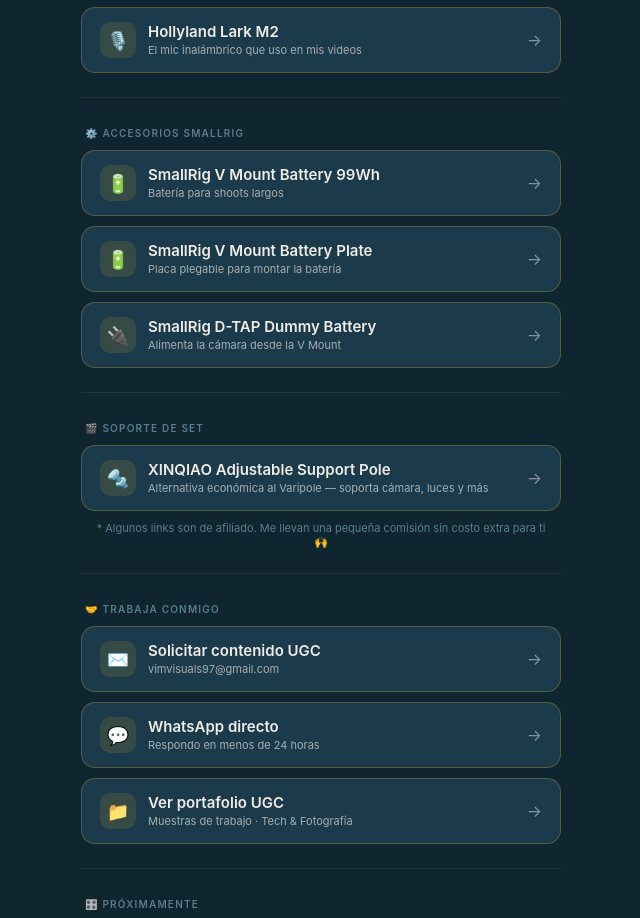
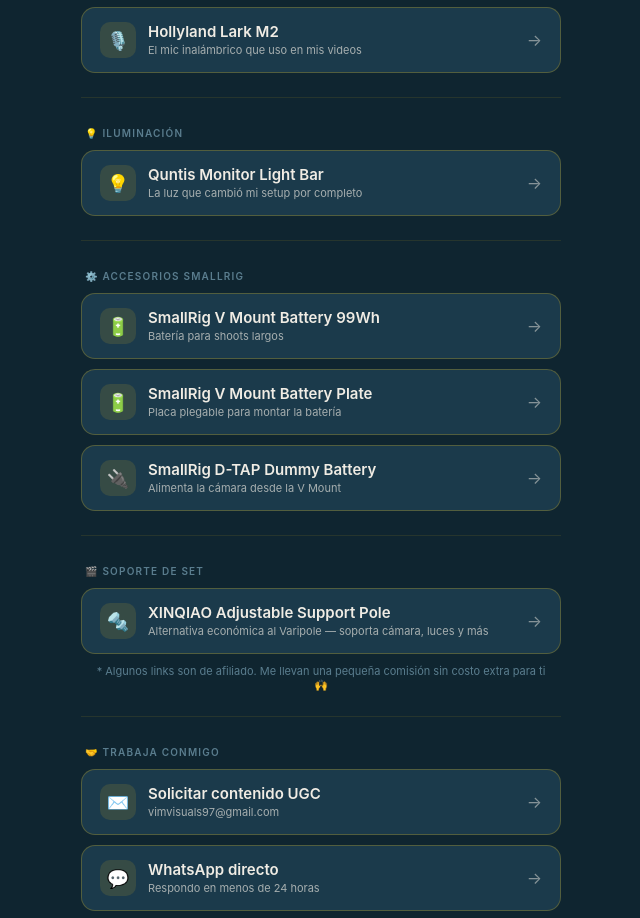
Before and after one commit to vimvisuals97-droid/-techbyvim.github.io, a plain HTML site: page index.html in a window 1280 px wide. Shown: the part 900-1818 px from the top of the page, without its empty margins (319-959 px from the left). Drawn offline with Linux system fonts and the light colour scheme.

Commit message:
Update index.html

```diff
--- a/index.html
+++ b/index.html
@@ -311,6 +311,20 @@
 
   <div class="divider"></div>
 
+  <!-- Iluminación -->
+  <p class="section-label">💡 Iluminación</p>
+
+  <a href="https://amzn.to/4bSf6mA?tag=techbyvim-20" class="btn btn-secondary" target="_blank">
+    <div class="btn-icon">💡</div>
+    <div class="btn-text">
+      <span class="btn-title">Quntis Monitor Light Bar</span>
+      <span class="btn-sub">La luz que cambió mi setup por completo</span>
+    </div>
+    <span class="btn-arrow">→</span>
+  </a>
+
+  <div class="divider"></div>
+
   <!-- Accesorios SmallRig -->
   <p class="section-label">⚙️ Accesorios SmallRig</p>
 
```
